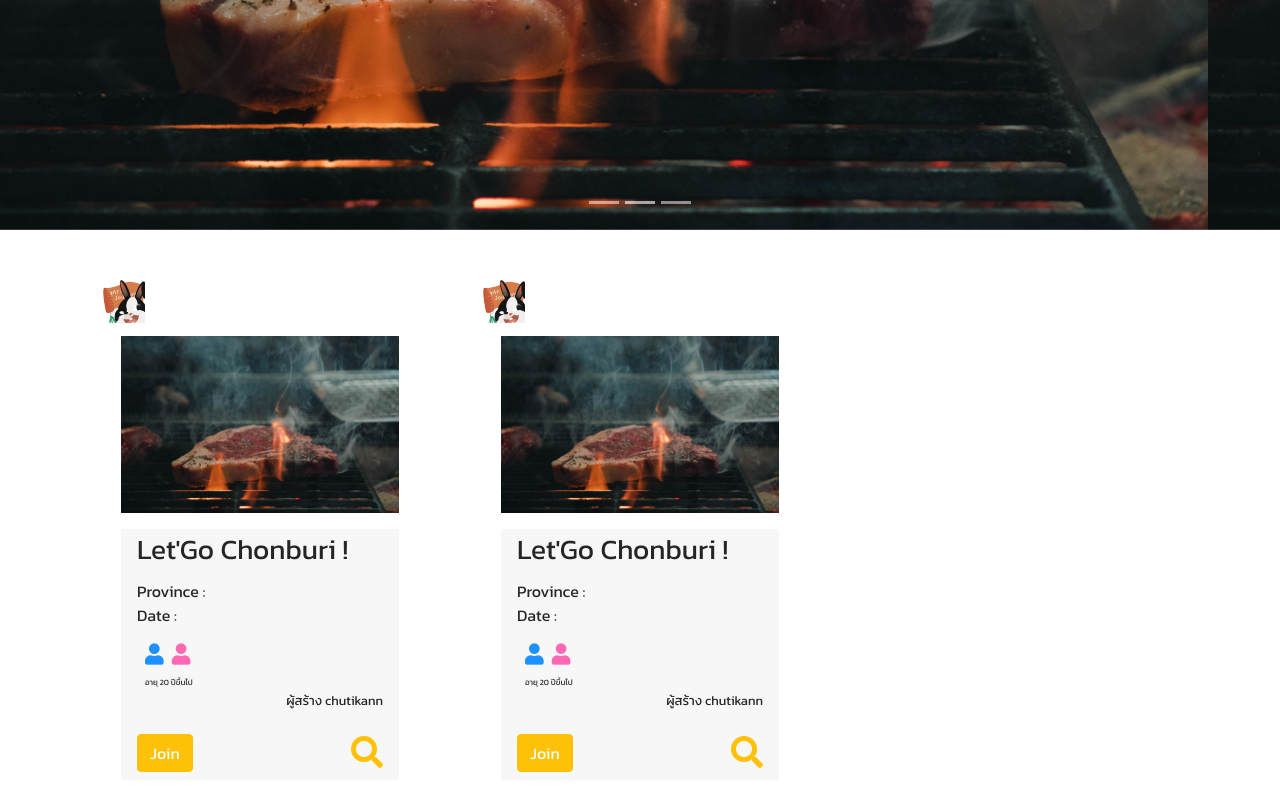
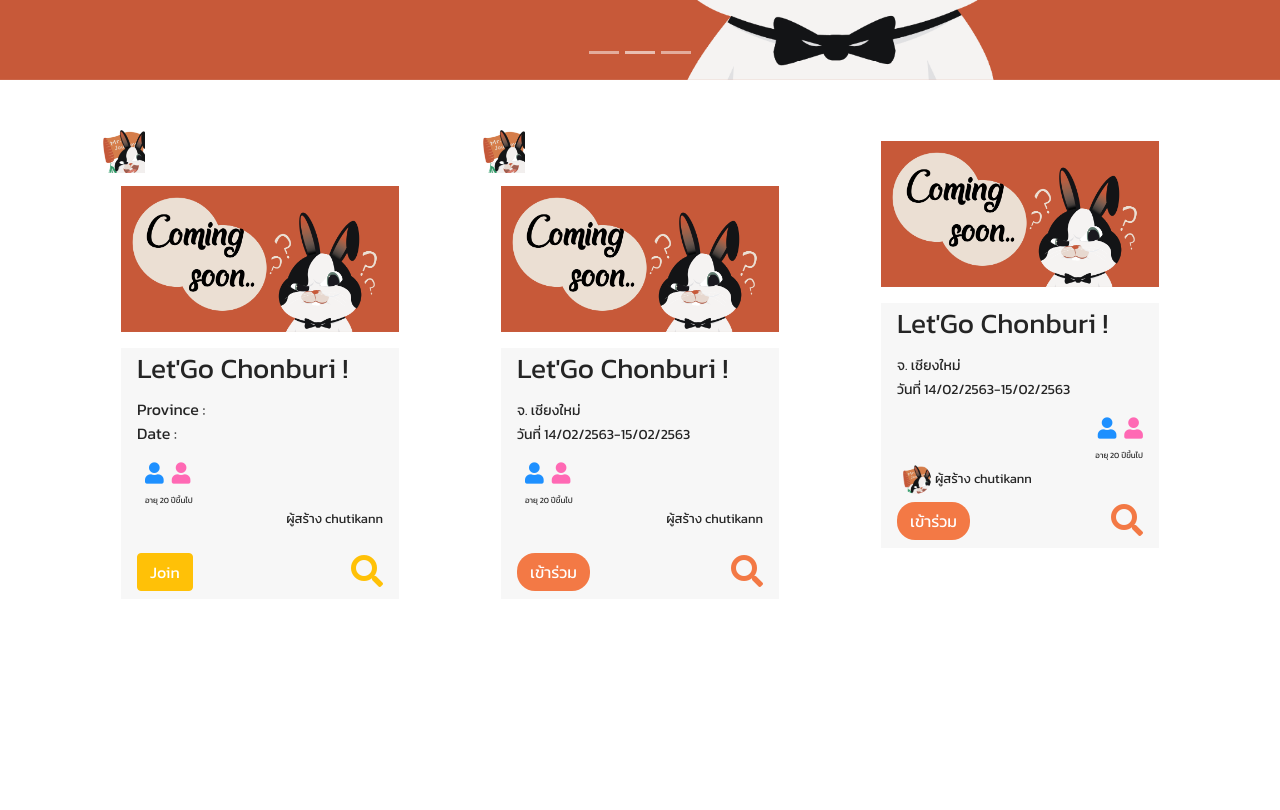
Before and after one commit to romncn/SeniorProject-MrJourney, a React (Create React App) app: page /Home in a window 1280 px wide. Shown: the part 660-1470 px from the top of the page. After the commit the page ends 1336 px from the top, so only its background shows below. Built offline with nearby package versions, Linux system fonts and the light colour scheme.

Commit message:
[UPDATE]CreateTripStep Component & Img

```diff
--- a/src/components/CreateTrip/CreateTripStep1.js
+++ b/src/components/CreateTrip/CreateTripStep1.js
@@ -4,6 +4,7 @@ import { Link } from 'react-router';
 // import NavTripPage from '../components/Nav/NavTripPage';
 import NavWebPage from '../../components/Nav/NavWebPage';
 import FooterTripPage from '../../components/Footer/FooterTripPage';
+import CreateTripTest from '../../linepage/CreateTripTest'
 
 
 const InputFrom = (props) => {
@@ -63,11 +64,10 @@ class CreateTripStep1 extends React.Component {
 
     render() {
         return (
-            <div className="flex-wrapper">
+            <div >
 
                 <div className="top-page">
                     {/* <NavTripPage firsttitle={"ยินดีต้อนรับ"} secondtitle={"เริ่มสร้างแผนการท่องเที่ยว"} ></NavTripPage> */}
-                    <NavWebPage></NavWebPage>
 
                     <div className="content-page">
                         <div className="container">
@@ -84,11 +84,11 @@ class CreateTripStep1 extends React.Component {
                     </div>
                 </div>
 
-                <div className="buttom-page">
-                    <Link to="/CreateTripPerDay" >
+                {/* <div className="buttom-page fixed-bottom">
+                    <Link to="/CreateTrip" >
                         <FooterTripPage footertext={"ต่อไป"}></FooterTripPage>
                     </Link>
-                </div>
+                </div> */}
 
             </div>
         )
--- a/src/components/CreateTrip/CreateTripStep2.js
+++ b/src/components/CreateTrip/CreateTripStep2.js
@@ -4,15 +4,16 @@ import "../../static/css/Event-Trip.css";
 import { Link } from 'react-router';
 import NavWebPage from '../../components/Nav/NavWebPage';
 import FooterTripPage from '../../components/Footer/FooterTripPage';
+import CreateTripTest from '../../linepage/CreateTripTest';
 
 class CreateTripStep2 extends React.Component {
 
     render() {
         return (
-            <div className="flex-wrapper">
+            <div>
 
                 <div className="top-page">
-                    <NavWebPage></NavWebPage>
+
                     <div className="content-page py-3">
                         <div className="container">
                             <div class="alert event-box-active border-bottom" >
@@ -62,7 +63,7 @@ class CreateTripStep2 extends React.Component {
                     </div>
                 </div>
 
-                <div className="buttom-page">
+                {/* <div className="buttom-page">
                     <div className="col-12">
                         <div className="row">
                             <div className="col-3">
@@ -71,13 +72,13 @@ class CreateTripStep2 extends React.Component {
                                 </Link>
                             </div>
                             <div className="col-9">
-                                <Link to="/CreateTripPerDay" >
+                                <Link to="/CreateTrip" >
                                     <FooterTripPage footertext={"เสร็จสิ้น"}></FooterTripPage>
                                 </Link>
                             </div>
                         </div>
                     </div>
-                </div>
+                </div> */}
 
             </div>
         )
--- a/src/components/CreateTrip/CreateTripStep3.js
+++ b/src/components/CreateTrip/CreateTripStep3.js
@@ -10,10 +10,10 @@ class CreateTripStep3 extends React.Component {
 
     render() {
         return (
-            <div className="flex-wrapper">
+            <div>
 
                 <div className="top-page">
-                    <NavWebPage></NavWebPage>
+
                     <div className="content-page py-3">
                         <div className="container">
                             <div className="text-center">
@@ -25,7 +25,7 @@ class CreateTripStep3 extends React.Component {
                     </div>
                 </div>
 
-                <div className="buttom-page">
+                {/* <div className="buttom-page">
                     <Link to="/CreateTripPerDay" >
                         <FooterTripPage footertext={"ดูแผนการเดินทางทั้งหมด"}></FooterTripPage>
                     </Link>
@@ -35,7 +35,7 @@ class CreateTripStep3 extends React.Component {
                         </div>
                     </Link>
 
-                </div>
+                </div> */}
 
             </div>
         )
--- a/src/components/Home/CarouselHeader.js
+++ b/src/components/Home/CarouselHeader.js
@@ -1,5 +1,6 @@
 import React from 'react';
-import BgSlide1 from '../../static/img/bg-slide-test-1.jpg';
+// import BgSlide1 from '../../static/img/bg-slide-test-1.jpg';
+import BgSlide1 from '../../static/img/pr-01.png';
 // import BgSlide2 from '../../static/img/bg-slide-test-2.jpg';
 // import BgSlide3 from '../../static/img/bg-slide-test-3.jpg';
 
--- a/src/components/Home/ShowRoomBox.js
+++ b/src/components/Home/ShowRoomBox.js
@@ -1,6 +1,8 @@
 import React from 'react';
 import "../../static/css/Show-Room.css";
-import BgSlide1 from '../../static/img/bg-slide-test-1.jpg';
+import "../../static/css/Nav.css";
+import "../../static/css/App.css";
+import BgSlide1 from '../../static/img/pr-01.png';
 import Logo from '../../static/img/logojourney.png';
 import Swal from 'sweetalert2';
 
@@ -91,8 +93,8 @@ class ShowRoomBox extends React.Component {
                                         <div class="box-room-details show-box mt-2">
                                             <div className="mt-3 mr-3 ml-3 mb-0">
                                                 <h3 className="py-1">Let'Go Chonburi !</h3>
-                                                <span className="py-1">Province : </span>
-                                                <br /><span className="py-1">Date : </span>
+                                                <span className="py-1" style={{fontSize:"14px"}}>จ. เชียงใหม่ </span>
+                                                <br /><span className="py-1"style={{fontSize:"14px"}}>วันที่ 14/02/2563-15/02/2563 </span>
                                                 <p /><i class="fas fa-user fa-lg ml-2" style={{ color: "dodgerblue" }}></i>
                                                 <i class="fas fa-user fa-lg ml-2 mb-0" style={{ color: "hotpink" }}></i>
                                                 <br /><span className="mt-0 ml-2" style={{ fontSize: "8px" }}>อายุ 20 ปีขึ้นไป</span>
@@ -100,10 +102,44 @@ class ShowRoomBox extends React.Component {
                                             </div>
                                             <div className="navbar">
                                                 <div>
-                                                    <button type="button" class="btn btn-warning text-white" onClick={this.AlertJoinRoomTest}>Join</button>
+                                                    <button type="button" class="btn nav-color round text-white" onClick={this.AlertJoinRoomTest}>เข้าร่วม</button>
                                                 </div>
                                                 <div className="button-search">
-                                                    <i class="fas fa-search text-warning fa-2x"></i>
+                                                    <i class="fas fa-search fa-2x" style={{color:"#F37945"}}></i>
+                                                </div>
+                                            </div>
+                                        </div>
+                                    </div>
+                                </div>
+                            </div>
+
+                            <div className="col-4">
+                                <div className="col">
+                                    {/* <img src={Logo} height="45" alt="MrJourney" /> */}
+                                    <div class="alert box-room show-box">
+                                        <img class="d-block w-100" src={BgSlide1} alt="First slide" />
+                                        <div class="box-room-details show-box mt-2">
+                                            <div className="mt-3 mr-3 ml-3 mb-0">
+                                                <h3 className="py-1">Let'Go Chonburi !</h3>
+                                                <span className="py-1" style={{fontSize:"14px"}}>จ. เชียงใหม่ </span>
+                                                <br /><span className="py-1"style={{fontSize:"14px"}}>วันที่ 14/02/2563-15/02/2563 </span>
+                                                <p />
+                                                <div className="text-right">
+                                                <i class="fas fa-user fa-lg ml-2" style={{ color: "dodgerblue" }}></i>
+                                                <i class="fas fa-user fa-lg ml-2 mb-0" style={{ color: "hotpink" }}></i>
+                                                <br /><span className="mt-0 ml-2" style={{ fontSize: "8px" }}>อายุ 20 ปีขึ้นไป</span>
+                                                </div>
+
+                                                {/* <p className="text-right" style={{ fontSize: "13px" }}>ผู้สร้าง chutikann</p> */}
+                                                <span className="pl-1 pr-1"><img src={Logo} class="image_outer_container" height="30px" width="30px" /></span>
+                                                <span style={{ fontSize: "13px" }}>ผู้สร้าง chutikann</span>
+                                            </div>
+                                            <div className="navbar pt-2">
+                                                <div>
+                                                    <button type="button" class="btn nav-color round text-white" onClick={this.AlertJoinRoomTest}>เข้าร่วม</button>
+                                                </div>
+                                                <div className="button-search">
+                                                    <i class="fas fa-search fa-2x" style={{color:"#F37945"}}></i>
                                                 </div>
                                             </div>
                                         </div>
--- a/src/index.js
+++ b/src/index.js
@@ -3,8 +3,6 @@ import ReactDOM from 'react-dom';
 import {Router,Route,browserHistory} from 'react-router';
 import App from './App';
 import CreateTrip from './linepage/CreateTrip';
-import CreateTripFinished from './linepage/CreateTripFinished';
-import CreateTripPerDay from './linepage/CreateTripPerDay';
 import Home from './webpage/Home';
 import CreateJoinRoom from './webpage/CreateJoinRoom';
 import JoinedRoom from './webpage/JoinedRoom';
@@ -22,8 +20,6 @@ ReactDOM.render(
         <Route path="/" component={App}/>
         <Route path="/CreateTrip" component={CreateTrip}/>
         <Route path="/CreateTripTest" component={CreateTripTest}/>
-        <Route path="/CreateTripFinished" component={CreateTripFinished}/>
-        <Route path="/CreateTripPerDay" component={CreateTripPerDay}/>
         <Route path="/CreateJoinRoom" component={CreateJoinRoom}/>
         <Route path="/JoinedRoom" component={JoinedRoom}/>
         <Route path="/Home" component={Home}/>
--- a/src/linepage/CreateTrip.js
+++ b/src/linepage/CreateTrip.js
@@ -85,7 +85,7 @@ class CreateTrip extends React.Component {
                 </div>
 
                 <div className="buttom-page">
-                    <Link to="/CreateTripPerDay" >
+                    <Link to="/CreateTrip" >
                         <FooterTripPage footertext={"ต่อไป"}></FooterTripPage>
                     </Link>
                 </div>
--- a/src/linepage/CreateTripTest.js
+++ b/src/linepage/CreateTripTest.js
@@ -1,19 +1,65 @@
 import React, { useState } from 'react';
 import '../static/css/App.css';
 import CreateTripStep1 from '../components/CreateTrip/CreateTripStep1';
+import CreateTripStep2 from '../components/CreateTrip/CreateTripStep2';
+import NavWebPage from '../components/Nav/NavWebPage';
+import { Link } from 'react-router';
+import FooterTripPage from '../components/Footer/FooterTripPage';
+import CreateTripStep3 from '../components/CreateTrip/CreateTripStep3';
+
+
+
+
+
 
 
 
 class CreateTripTest extends React.Component {
-
-
+    constructor(props) {
+        super(props)
+        this.state = {
+            Component:  <CreateTripStep1></CreateTripStep1>,
+            NumberComponent: 1
+        }
+    }
+    handleNextComponent = async () => {
+        if (this.state.NumberComponent !== 3) {
+            await this.setState({ NumberComponent: this.state.NumberComponent + 1})
+            if (this.state.NumberComponent == 2) {
+                await this.setState({ Component: <CreateTripStep2></CreateTripStep2>})
+            }
+            else if (this.state.NumberComponent == 3) {
+                await this.setState({ Component:  <CreateTripStep3></CreateTripStep3> })
+            }
+        }
+    }
+    handlePreviousComponent = async () => {
+        if (this.state.NumberComponent !== 1) {
+            await this.setState({ NumberComponent: this.state.NumberComponent - 1 })
+            if (this.state.NumberComponent == 1) {
+                await this.setState({ Component:  <CreateTripStep1></CreateTripStep1>})
+            }
+            else if (this.state.NumberComponent == 2) {
+                await this.setState({ Component: <CreateTripStep2></CreateTripStep2> })
+            }
+        }
+    }
     render() {
         return (
             <div>
-                <CreateTripStep1></CreateTripStep1>
-                {/* <CreateTripStep2></CreateTripStep2> */}
-                {/* <CreateTripStep3></CreateTripStep3> */}
+                <div className="Navbar-Component">
+                    <NavWebPage></NavWebPage>
+                </div>
+                <div className="Content-Component">
 
+                    {this.state.Component}
+                </div>
+                <div className="buttom-page fixed-bottom">
+                    <div className="container py-3">
+                        <button type="button" class="btn btn-warning btn-lg btn-block text-white" onClick={this.handlePreviousComponent}>ย้อนกลับ</button>
+                        <button type="button" class="btn btn-warning btn-lg btn-block text-white" onClick={this.handleNextComponent} >ต่อไป</button>
+                    </div>
+                </div>
             </div>
         )
     }
```
Also changed, not shown: src/static/img/pr-01.png (added).
